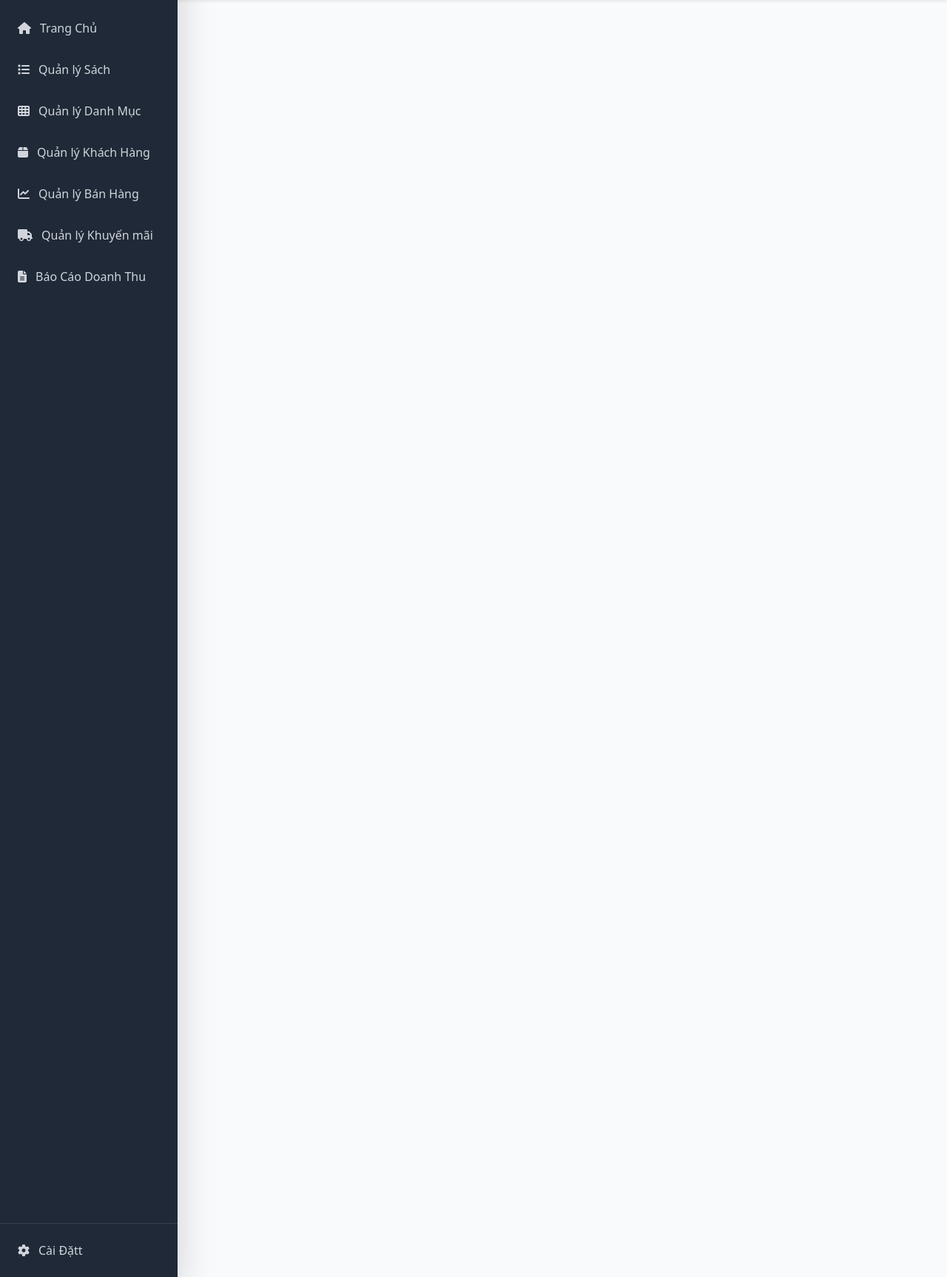
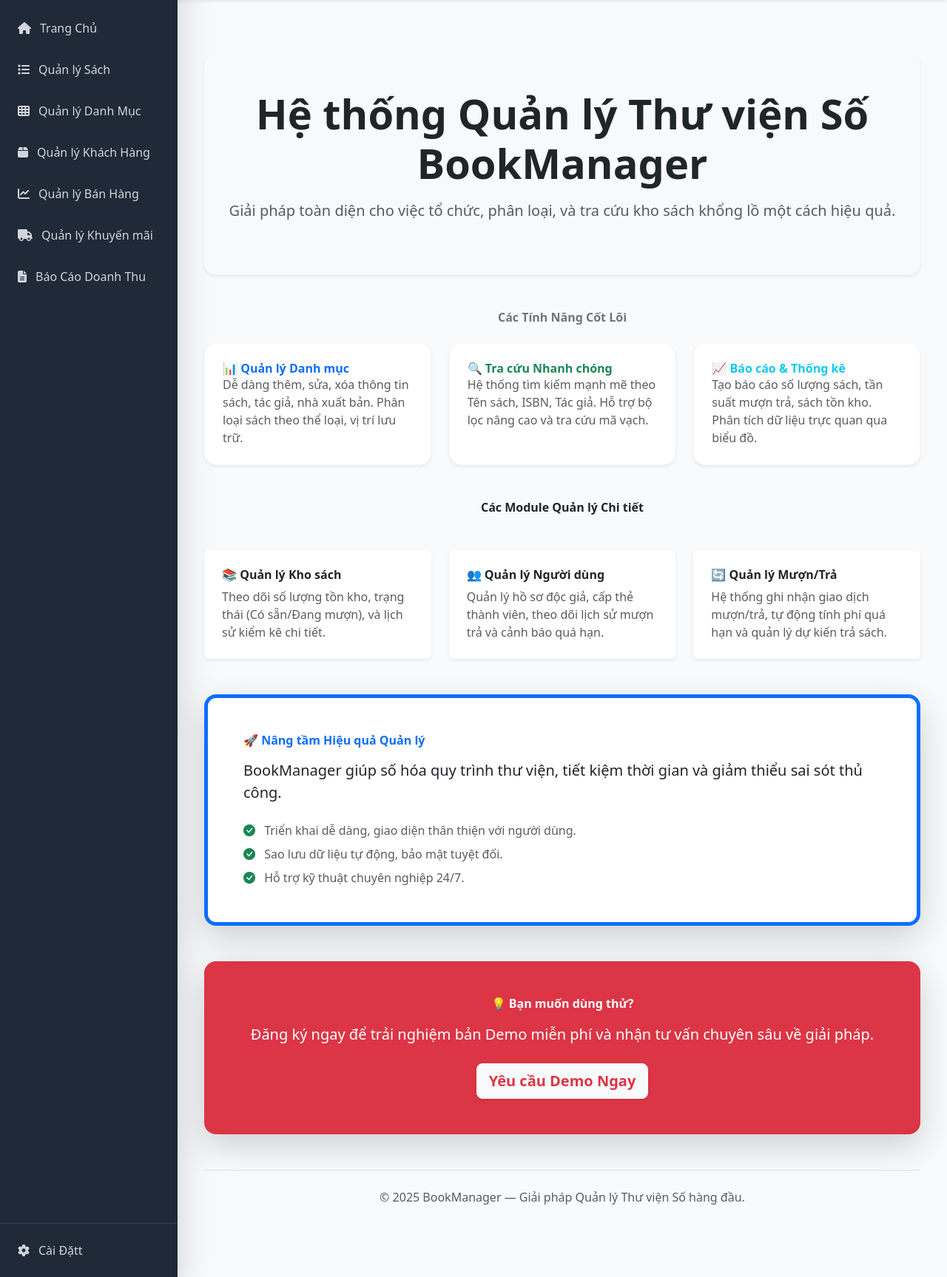
Before and after one commit to mcuongisme/prj-bookshop-management, a Django app: page /books/ in a window 1280 px wide. Shown: the part 91-1818 px from the top of the page at 74% size. Run offline with Django 4.2, Linux system fonts and the light colour scheme; some libraries are stand-ins or nearby versions.

Commit message:
Update sidebar navigation link and create index page layout with features overview

```diff
--- a/prj_bookshop_management/bookshop/templates/components/sidebar.html
+++ b/prj_bookshop_management/bookshop/templates/components/sidebar.html
@@ -6,7 +6,7 @@
 
     <!-- Navigation Items -->
     <nav class="mt-6">
-        <a href="#" class="flex items-center px-6 py-3 text-gray-300 hover:bg-gray-700 hover:text-white transition {% if request.resolver_match.url_name == 'dashboard' %}bg-blue-600 text-white{% endif %}">
+        <a href="{% url 'book_index' %}" class="flex items-center px-6 py-3 text-gray-300 hover:bg-gray-700 hover:text-white transition {% if request.resolver_match.url_name == 'dashboard' %}bg-blue-600 text-white{% endif %}">
             <i class="fas fa-home mr-3"></i>
             <span>Trang Chủ</span>
         </a>
--- a/prj_bookshop_management/bookshop/templates/index.html
+++ b/prj_bookshop_management/bookshop/templates/index.html
@@ -0,0 +1,88 @@
+{% extends 'base.html' %}
+{% block content %}
+    <div class="container my-5">
+
+        <section class="hero text-center py-5 mb-5 bg-light rounded-4 shadow-sm">
+            <h1 class="display-4 fw-bold text-dark mb-3">Hệ thống Quản lý Thư viện Số BookManager</h1>
+            <p class="lead text-muted mb-4">Giải pháp toàn diện cho việc tổ chức, phân loại, và tra cứu kho sách khổng lồ một cách hiệu quả.</p>
+        </section>
+
+        <section class="mb-5">
+            <h2 class="text-center mb-4 fw-bold text-secondary">Các Tính Năng Cốt Lõi</h2>
+            <div class="row g-4">
+                <div class="col-md-4">
+                    <div class="p-4 bg-white rounded-4 shadow-sm h-100 border border-light">
+                        <h5 class="fw-bold text-primary">📊 Quản lý Danh mục</h5>
+                        <p class="mb-0 text-muted">Dễ dàng thêm, sửa, xóa thông tin sách, tác giả, nhà xuất bản. Phân loại sách theo thể loại, vị trí lưu trữ.</p>
+                    </div>
+                </div>
+                <div class="col-md-4">
+                    <div class="p-4 bg-white rounded-4 shadow-sm h-100 border border-light">
+                        <h5 class="fw-bold text-success">🔍 Tra cứu Nhanh chóng</h5>
+                        <p class="mb-0 text-muted">Hệ thống tìm kiếm mạnh mẽ theo Tên sách, ISBN, Tác giả. Hỗ trợ bộ lọc nâng cao và tra cứu mã vạch.</p>
+                    </div>
+                </div>
+                <div class="col-md-4">
+                    <div class="p-4 bg-white rounded-4 shadow-sm h-100 border border-light">
+                        <h5 class="fw-bold text-info">📈 Báo cáo & Thống kê</h5>
+                        <p class="mb-0 text-muted">Tạo báo cáo số lượng sách, tần suất mượn trả, sách tồn kho. Phân tích dữ liệu trực quan qua biểu đồ.</p>
+                    </div>
+                </div>
+            </div>
+        </section>
+
+        <section class="my-5">
+            <h2 class="text-center mb-5 fw-bold">Các Module Quản lý Chi tiết</h2>
+            <div class="row g-4">
+                <div class="col-md-4">
+                    <div class="card h-100 border-0 shadow-sm">
+                        <div class="card-body p-4">
+                            <h5 class="card-title fw-bold text-dark">📚 Quản lý Kho sách</h5>
+                            <p class="card-text text-muted">Theo dõi số lượng tồn kho, trạng thái (Có sẵn/Đang mượn), và lịch sử kiểm kê chi tiết.</p>
+                        </div>
+                    </div>
+                </div>
+                <div class="col-md-4">
+                    <div class="card h-100 border-0 shadow-sm">
+                        <div class="card-body p-4">
+                            <h5 class="card-title fw-bold text-dark">👥 Quản lý Người dùng</h5>
+                            <p class="card-text text-muted">Quản lý hồ sơ độc giả, cấp thẻ thành viên, theo dõi lịch sử mượn trả và cảnh báo quá hạn.</p>
+                        </div>
+                    </div>
+                </div>
+                <div class="col-md-4">
+                    <div class="card h-100 border-0 shadow-sm">
+                        <div class="card-body p-4">
+                            <h5 class="card-title fw-bold text-dark">🔄 Quản lý Mượn/Trả</h5>
+                            <p class="card-text text-muted">Hệ thống ghi nhận giao dịch mượn/trả, tự động tính phí quá hạn và quản lý dự kiến trả sách.</p>
+                        </div>
+                    </div>
+                </div>
+            </div>
+        </section>
+
+        <section class="my-5 p-5 bg-white rounded-4 shadow-lg border-start border-primary border-5">
+            <h2 class="fw-bold mb-3 text-primary">🚀 Nâng tầm Hiệu quả Quản lý</h2>
+            <p class="lead mb-4 text-dark">BookManager giúp số hóa quy trình thư viện, tiết kiệm thời gian và giảm thiểu sai sót thủ công.</p>
+            <ul class="list-unstyled text-muted">
+                <li class="mb-2"><i class="bi bi-check-circle-fill text-success me-2"></i> Triển khai dễ dàng, giao diện thân thiện với người dùng.</li>
+                <li class="mb-2"><i class="bi bi-check-circle-fill text-success me-2"></i> Sao lưu dữ liệu tự động, bảo mật tuyệt đối.</li>
+                <li><i class="bi bi-check-circle-fill text-success me-2"></i> Hỗ trợ kỹ thuật chuyên nghiệp 24/7.</li>
+            </ul>
+        </section>
+
+        <section class="my-5 p-5 bg-danger text-white rounded-4 shadow-lg text-center">
+            <h2 class="fw-bold mb-3">💡 Bạn muốn dùng thử?</h2>
+            <p class="lead mb-4">Đăng ký ngay để trải nghiệm bản Demo miễn phí và nhận tư vấn chuyên sâu về giải pháp.</p>
+            <a href="/lien-he" class="btn btn-light btn-lg fw-bold text-danger shadow-sm">Yêu cầu Demo Ngay</a>
+        </section>
+
+        <footer class="footer text-center py-4 border-top">
+            <p class="text-muted mb-0">© <span id="year">2025</span> BookManager — Giải pháp Quản lý Thư viện Số hàng đầu.</p>
+        </footer>
+    </div>
+{% endblock %}
+
+<script>
+    document.getElementById('year').textContent = new Date().getFullYear();
+</script>
--- a/prj_bookshop_management/bookshop/views/index.py
+++ b/prj_bookshop_management/bookshop/views/index.py
@@ -7,4 +7,4 @@
 
 
 def home(request):
-    return render(request, 'base.html')
+    return render(request, 'index.html')
```
